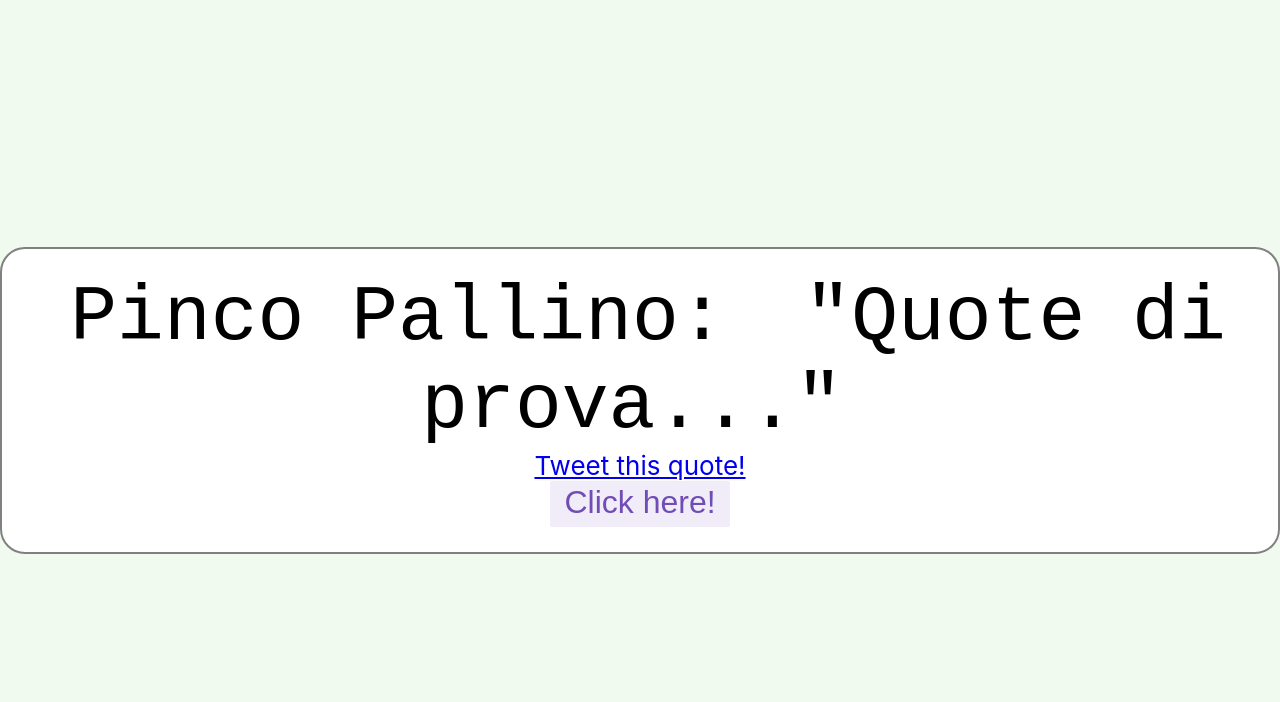
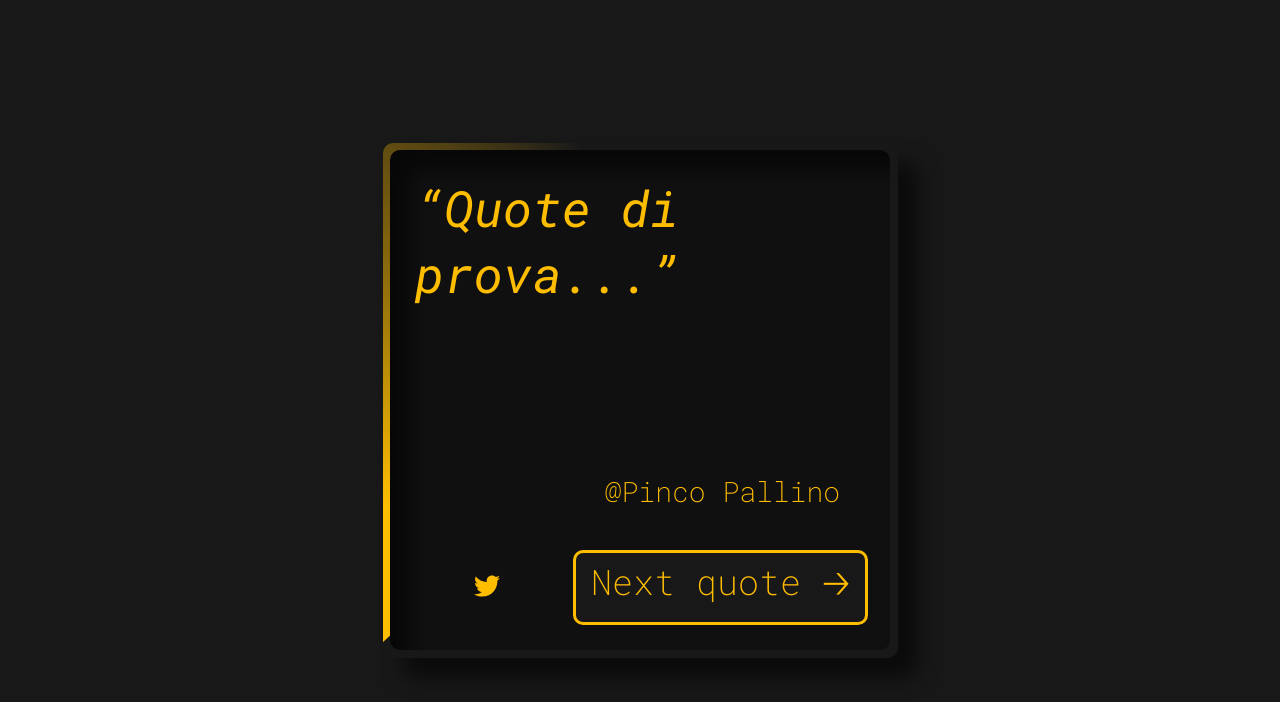
Before and after one commit to dnlk86/random-quote-machine, a React (Create React App) app: page / in a window 1280 px wide. Shown: the top 702 px of the page. Built offline with nearby package versions, Linux system fonts and the light colour scheme.

Commit message:
completed styling, still needs some tweaks

```diff
--- a/package.json
+++ b/package.json
@@ -3,6 +3,11 @@
   "version": "0.1.0",
   "private": true,
   "dependencies": {
+    "@fortawesome/fontawesome-svg-core": "^6.2.0",
+    "@fortawesome/free-brands-svg-icons": "^6.2.0",
+    "@fortawesome/free-regular-svg-icons": "^6.2.0",
+    "@fortawesome/free-solid-svg-icons": "^6.2.0",
+    "@fortawesome/react-fontawesome": "^0.2.0",
     "@reduxjs/toolkit": "^1.9.0",
     "@testing-library/jest-dom": "^5.16.5",
     "@testing-library/react": "^13.4.0",
--- a/src/App.css
+++ b/src/App.css
@@ -1,12 +1,9 @@
 .App {
-    text-align: center;
-}
-
-.App-header {
     min-height: 100vh;
     display: flex;
     flex-direction: column;
     align-items: center;
     justify-content: center;
     font-size: calc(10px + 2vmin);
+    background: #181818;
 }
--- a/src/App.js
+++ b/src/App.js
@@ -1,22 +1,11 @@
 import React from "react";
-import { useSelector } from "react-redux";
-import { selectQuote } from "./features/quoter/quoterSlice";
 import { Quoter } from "./features/quoter/Quoter";
 import "./App.css";
 
 function App() {
-    const quote = useSelector(selectQuote);
-
-    const backgroundStyle = {
-        backgroundColor: quote.background,
-        transition: "background-color 1s",
-    };
-
     return (
-        <div className="App" style={backgroundStyle}>
-            <header className="App-header">
-                <Quoter />
-            </header>
+        <div className="App">
+            <Quoter />
         </div>
     );
 }
--- a/src/features/quoter/Quoter.js
+++ b/src/features/quoter/Quoter.js
@@ -1,48 +1,47 @@
 import React from "react";
 import { useSelector, useDispatch } from "react-redux";
 import { generate, selectQuote } from "./quoterSlice";
+import { FontAwesomeIcon } from "@fortawesome/react-fontawesome";
+import { faTwitter } from "@fortawesome/free-brands-svg-icons";
 import styles from "./Quoter.module.css";
 
 export function Quoter() {
-    const cardStyle = {
-        backgroundColor: "#fff",
-        border: "2px solid gray",
-        borderRadius: "25px",
-        padding: "25px",
-    };
-
     const quote = useSelector(selectQuote);
     const dispatch = useDispatch();
 
+    const cardBackgroundColor = { "--color": quote.color };
+
     return (
-        <div id="quote-box" className={styles.row} style={cardStyle}>
-            <div>
-                <span id="author" className={styles.value}>
-                    {quote.author}:{" "}
-                </span>
-                <span id="text" className={styles.value}>
-                    "{quote.text}"
-                </span>
+        <div className={styles.cardBackground} style={cardBackgroundColor}>
+            <div id="quote-box" className={styles.card}>
+                <div id="text" className={styles.text}>
+                    “{quote.text}”
                 </div>
-            <div>
+                <div id="author" className={styles.author}>
+                    @{quote.author}
+                </div>
+                <div className={styles.footer}>
                     <a
                         id="tweet-quote"
                         href="https://twitter.com/intent/tweet"
                         target={"_blank"}
                         rel="noreferrer"
                     >
-                    Tweet this quote!
+                        <FontAwesomeIcon
+                            icon={faTwitter}
+                            style={{ color: quote.color, width: "150px" }}
+                        />
                     </a>
-            </div>
-            <div>
+
                     <button
                         id="new-quote"
                         className={styles.button}
                         aria-label="Generate a new random quote"
                         onClick={() => dispatch(generate())}
                     >
-                    Click here!
+                        Next quote 🡢
                     </button>
+                </div>
             </div>
         </div>
     );
--- a/src/features/quoter/Quoter.module.css
+++ b/src/features/quoter/Quoter.module.css
@@ -1,30 +1,110 @@
-.row {
+@import url("https://fonts.googleapis.com/css2?family=Roboto+Mono:ital,wght@0,200;1,400&display=swap");
+
+.card {
+    position: relative;
     display: flex;
     flex-direction: column;
     align-items: center;
     justify-content: center;
+    width: 500px;
+    height: 500px;
+    border-radius: 10px;
+    padding: 25px;
+    background-color: #101010;
+    box-shadow: inset 20px 20px 20px #0000008c;
+    color: var(--color);
+    z-index: 99999;
 }
 
-.value {
-    font-size: 78px;
-    padding-left: 16px;
-    padding-right: 16px;
-    margin-top: 2px;
-    font-family: "Courier New", Courier, monospace;
+.text {
+    position: absolute;
+    top: 5%;
+    left: 5%;
+    right: 5%;
+    width: 100%;
+    height: 60%;
+    font-size: 50px;
+    font-family: "Roboto Mono", monospace;
+    font-weight: 400;
+    font-style: italic;
+    color: var(--color);
+    text-align: left;
+}
+
+.author {
+    position: absolute;
+    width: 100%;
+    bottom: 28%;
+    right: 10%;
+    text-align: right;
+    font-family: "Roboto Mono", monospace;
+    font-weight: 200;
+    font-size: 28px;
+}
+
+.tweet-quote:hover {
 }
 
 .button {
-    appearance: none;
-    background: none;
     font-size: 32px;
-    padding-left: 12px;
-    padding-right: 12px;
-    outline: none;
-    border: 2px solid transparent;
-    color: rgb(112, 76, 182);
-    padding-bottom: 4px;
+    padding: 5px 15px;
+    border: 3px solid var(--color);
+    color: var(--color);
     cursor: pointer;
-    background-color: rgba(112, 76, 182, 0.1);
-    border-radius: 2px;
-    transition: all 0.15s;
+    background-color: #181818;
+    border-radius: 10px;
+    transition: all 0.2s;
+    font-family: "Roboto Mono", monospace;
+    font-weight: 400;
+    font-size: 35px;
 }
+
+.button:hover {
+    background-color: #242424;
+}
+
+.cardBackground {
+    width: 515px;
+    height: 515px;
+    box-shadow: 20px 20px 20px #0000008c;
+    border-radius: 10px;
+    position: relative;
+    overflow: hidden;
+    display: flex;
+    justify-content: center;
+    align-items: center;
+}
+
+.cardBackground::after {
+    content: "";
+    background-image: conic-gradient(var(--color) 20deg, transparent 120deg);
+    width: 150%;
+    height: 150%;
+    position: absolute;
+    animation: rotate 4s linear infinite;
+}
+
+@keyframes rotate {
+    0% {
+        transform: rotate(0deg);
+    }
+    100% {
+        transform: rotate(-360deg);
+    }
+}
+
+.footer {
+    position: absolute;
+    display: flex;
+    flex-direction: row;
+    justify-content: space-evenly;
+    align-items: center;
+    bottom: 5%;
+    left: 10px;
+    right: 10px;
+}
+
+a {
+    text-decoration: none;
+    color: var(--color);
+}
--- a/src/features/quoter/quoterSlice.js
+++ b/src/features/quoter/quoterSlice.js
@@ -2,14 +2,15 @@ import { createSlice } from "@reduxjs/toolkit";
 
 const initialState = {
     quotes: [
-        { author: "1", text: "1 text", background: "#e63946" },
-        { author: "2", text: "2 text", background: "#457b9d" },
-        { author: "3", text: "3 text", background: "#1d3557" },
+        { author: "Daniel", text: ":D", color: "#FF5400" },
+        { author: "Mariangela", text: "Rock & Roll!", color: "#ea84c9" },
+        { author: "Tina", text: "Stonk...", color: "#9E0059" },
+        { author: "Nenno", text: "MGNAH!", color: "#84e6f8" },
     ],
     currentQuote: {
         author: "Pinco Pallino",
         text: "Quote di prova...",
-        background: "#f1faee",
+        color: "#FFBD00",
     },
 };
 
--- a/src/index.css
+++ b/src/index.css
@@ -1,13 +1,13 @@
-body {
-  margin: 0;
-  font-family: -apple-system, BlinkMacSystemFont, 'Segoe UI', 'Roboto', 'Oxygen',
-    'Ubuntu', 'Cantarell', 'Fira Sans', 'Droid Sans', 'Helvetica Neue',
-    sans-serif;
-  -webkit-font-smoothing: antialiased;
-  -moz-osx-font-smoothing: grayscale;
+* {
+    margin: 0;
+    padding: 0;
+    box-sizing: border-box;
 }
 
-code {
-  font-family: source-code-pro, Menlo, Monaco, Consolas, 'Courier New',
-    monospace;
+body {
+    min-height: 100vh;
+    /* display: flex;
+    justify-content: center;
+    align-items: center;
+    background: #181818; */
 }
```
Also changed, not shown: 1 other file (tests, documents, lock files or other folders). Lines whose indentation alone changed are shown as unchanged.
